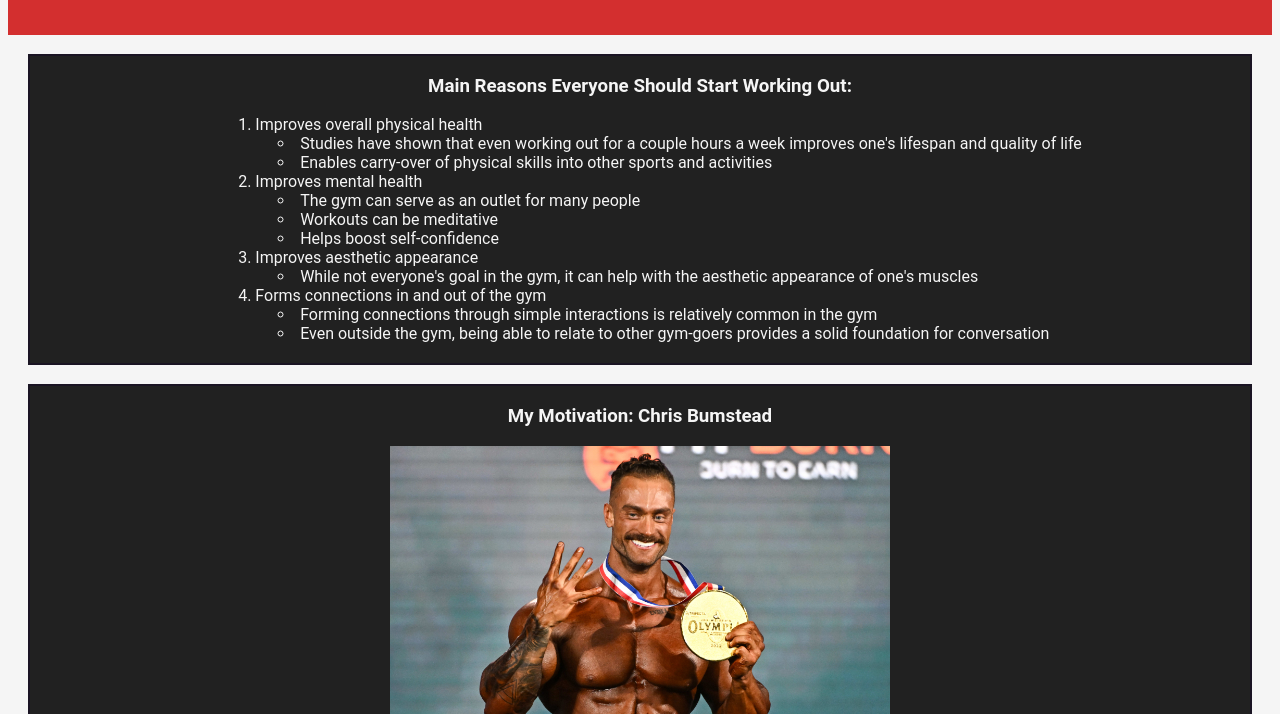
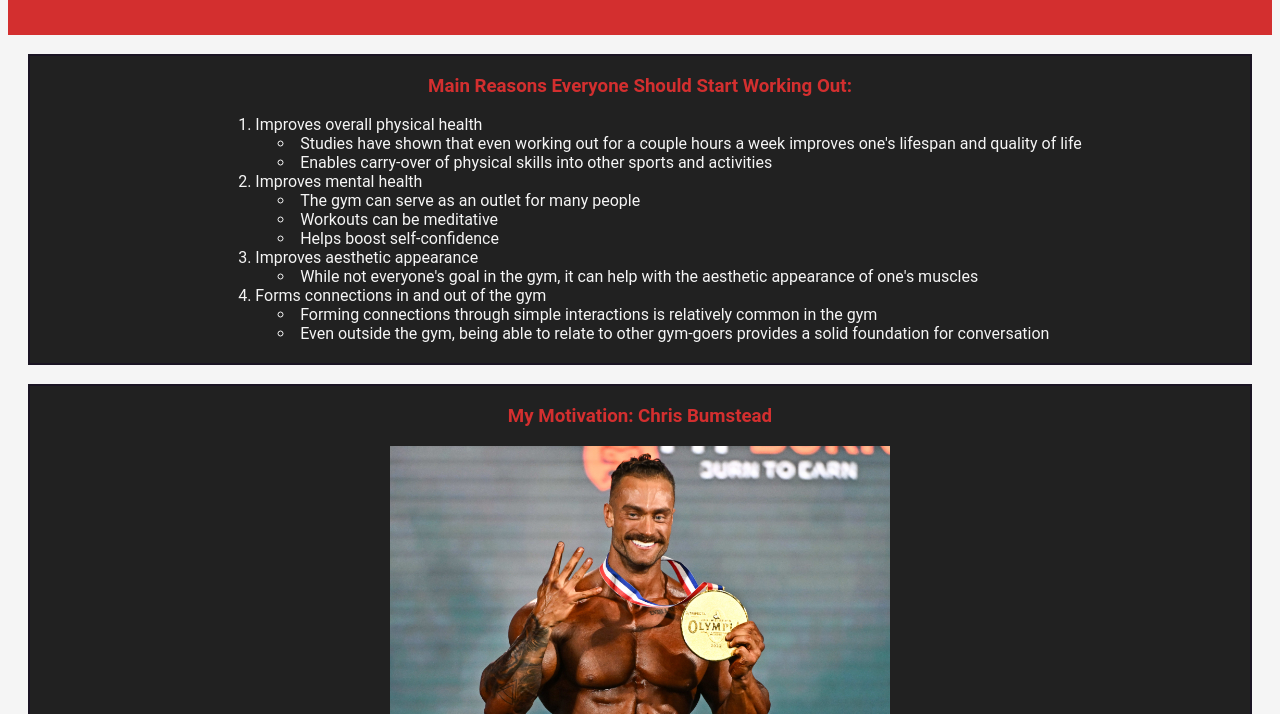
Before and after one commit to reiviray/WebDevProject, a plain HTML site: page html/scratch.html in a window 1280 px wide. Shown: the part 86-800 px from the top of the page. Drawn offline with Linux system fonts and the light colour scheme.

Commit message:
Add files via upload

```diff
--- a/css/scratch.css
+++ b/css/scratch.css
@@ -31,3 +31,7 @@ div{
     background-color: #212121;
     color: #F5F5F5
 }
+
+h3{
+    color: #D32F2F;
+}
```
